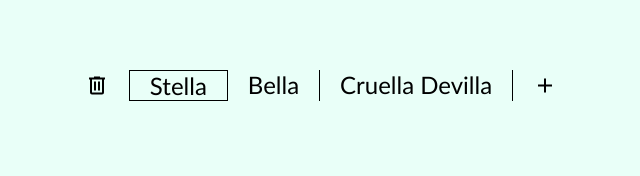
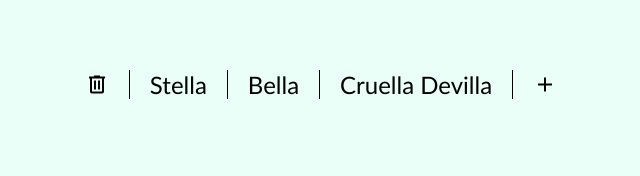
Before and after one commit to ju-nmd2021/lab-3-todo-list-app-Kimpes, a plain HTML site: page index.html in a window 1280 px wide. Shown: the part 129-305 px from the top of the page, 327-967 px from the left. Drawn offline with Linux system fonts and the light colour scheme.

Commit message:
Render user list from javascript
You can't add users, but they are at least now rendered from the javascript

```diff
--- a/index.html
+++ b/index.html
@@ -13,9 +13,6 @@
       <h1>Tasks to be Done</h1>
       <div id="user-selector-grid">
         <img class="clickable" src="Assets/trash-can-outline.svg" id="delete-user"></img>
-        <div class="user" id="selected">Stella</div>
-        <div class="user">Bella</div>
-        <div class="user">Cruella Devilla</div>
         <img class="clickable" src="Assets/plus.svg" id="add-user"></img>
       </div>
     </header>
--- a/logic.js
+++ b/logic.js
@@ -1,3 +1,51 @@
 window.addEventListener("load", onLoadHandler);
 
-function onLoadHandler() {}
+//here I create the user array and fill it with a couple users
+let userListElement;
+let userArray = [
+  {
+    name: "Stella",
+    tasks: [
+      "Feed the dog",
+      "Pet the dog",
+      "Take out the dog",
+      "Harvest the dog",
+    ],
+  },
+  {
+    name: "Bella",
+    tasks: ["Find a dog", "Eat the dog"],
+  },
+  (user3 = {
+    name: "Cruella Devilla",
+    tasks: ["Find a Bella", "Eat the Bella"],
+  }),
+];
+
+function onLoadHandler() {
+  renderUserList();
+  console.log(userListElement);
+}
+
+function renderUserList() {
+  userListElement = document.getElementById("user-selector-grid");
+
+  //fills user list with users
+  for (let user of userArray) {
+    let userElement = document.createElement("div");
+    userElement.classList.add("user");
+    userElement.innerText = user.name;
+    // userElement.addEventListener("click", () => {
+    //     userElement.id.add("selected");
+    // });
+    userListElement.appendChild(userElement);
+  }
+
+  //Remove add user button and readd it to the end
+  let addUserElement = document.getElementById("add-user");
+  console.log(addUserElement);
+  addUserElement.parentNode.removeChild(addUserElement);
+  userListElement.appendChild(addUserElement);
+}
+
+function renderTaskList(user) {}
```
